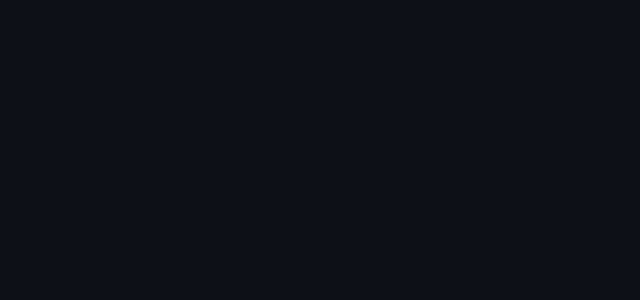
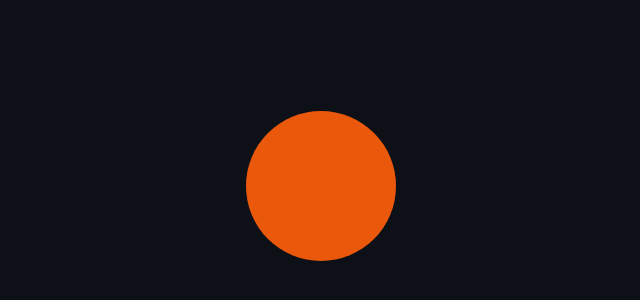
Before and after one commit to Tejaannamdevula/PLAYGROUND, a Next.js app in the folder 2024/FramerMotion/web/: page / in a window 1280 px wide. Shown: the part 214-514 px from the top of the page, without its empty margins (419-1059 px from the left). Built offline with nearby package versions, Linux system fonts and the light colour scheme.

Commit message:
2024 not learned much

```diff
--- /dev/null
+++ b/2024/FramerMotion/web/app/examples/page.tsx
@@ -0,0 +1,7 @@
+export default function Home() {
+  return (
+    <div className="flex flex-col justify-center items-center h-screen w-screen">
+      <h1 className="text-3xl">Examples</h1>
+    </div>
+  );
+}
--- a/2024/FramerMotion/web/app/page.tsx
+++ b/2024/FramerMotion/web/app/page.tsx
@@ -1,6 +1,9 @@
 import { Animate } from "@/components/animations/Animate";
+import Gestures from "@/components/animations/Gestures";
 import { KeyFrame } from "@/components/animations/KeyFrame";
+import StaggerAnimation from "@/components/animations/StaggerAnimation";
 import { Transition } from "@/components/animations/Transition";
+import UseMotionValue from "@/components/animations/UseMotionValue";
 import Variants from "@/components/animations/Variants";
 
 /*
@@ -25,7 +28,11 @@ export default function Home() {
 
       {/* <KeyFrame /> */}
 
-      <Variants />
+      {/* <Variants /> */}
+      {/* <Gestures></Gestures> */}
+
+      {/* <StaggerAnimation /> */}
+      <UseMotionValue />
     </div>
   );
 }
--- a/2024/FramerMotion/web/components/animations/StaggerAnimation.tsx
+++ b/2024/FramerMotion/web/components/animations/StaggerAnimation.tsx
@@ -5,7 +5,7 @@
 
 */
 "use client";
-import { motion, stagger } from "framer-motion";
+import { motion } from "framer-motion";
 
 const parentVariant = {
   hidden: { opacity: 0 },
--- /dev/null
+++ b/2024/FramerMotion/web/components/animations/UseMotionValue.tsx
@@ -0,0 +1,27 @@
+/*
+
+
+
+*/
+"use client";
+import { motion, useMotionValue, useMotionValueEvent } from "framer-motion";
+
+export default function UseMotionValue() {
+  const x = useMotionValue(100);
+
+  useMotionValueEvent(x, "animationStart", () => {
+    console.log(`animation started on x `);
+  });
+
+  useMotionValueEvent(x, "change", (latest) => {
+    console.log(`currently at ${latest}`);
+  });
+  return (
+    <motion.div
+      className="w-[150px] h-[150px] rounded-full bg-orange-600"
+      style={{ x }}
+      drag
+      dragConstraints={{ left: 0, right: 200 }}
+    ></motion.div>
+  );
+}
--- /dev/null
+++ b/2024/FramerMotion/web/components/animations/UseTransform.tsx
@@ -0,0 +1,12 @@
+/*
+
+used to map one range of values to another
+better for scroll positions and mouse movements
+
+*/
+
+import { motion, useTransform } from "framer-motion";
+
+export default function UseTransfrom() {
+  return <div></div>;
+}
```
Also changed, not shown: 2024/FramerMotion/web/components/Examples/AnimatedCard.tsx (added), 2024/FramerMotion/web/components/Examples/BouncingLoader.tsx (added), 2024/FramerMotion/web/components/Examples/FlippingCard.tsx (added), 2024/FramerMotion/web/components/Examples/ImageGallery.tsx (added), 2024/FramerMotion/web/components/Examples/PulsingButton.tsx (added), 2024/FramerMotion/web/components/Examples/RangeSlider.tsx (added), 1 other file (tests, documents, lock files or other folders).
